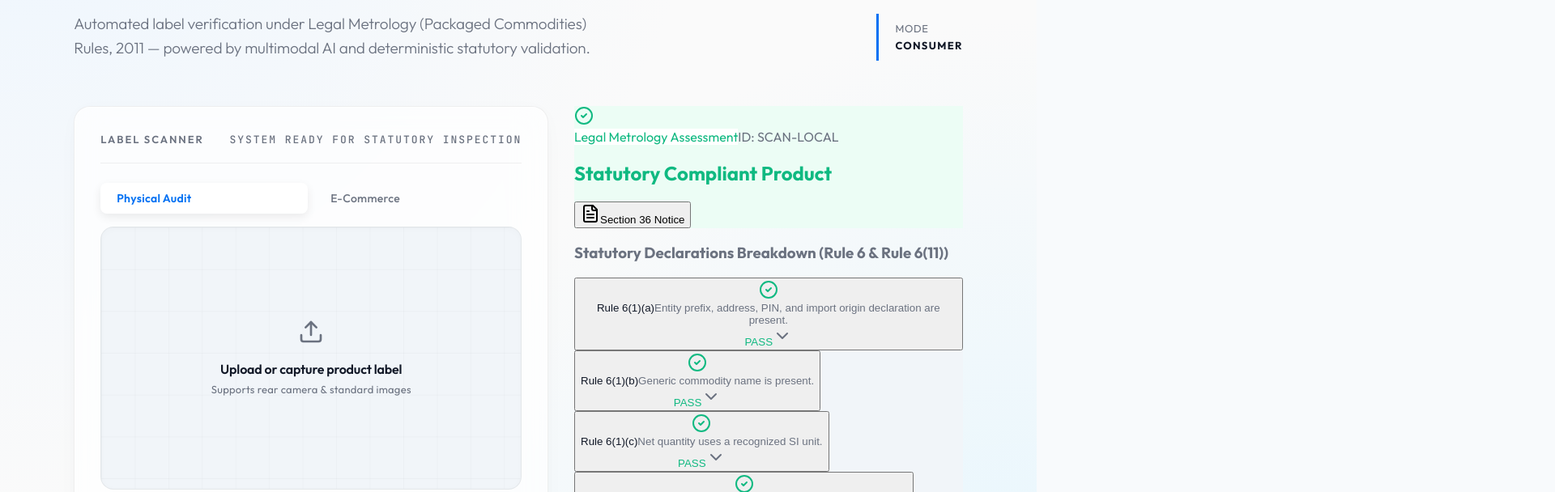
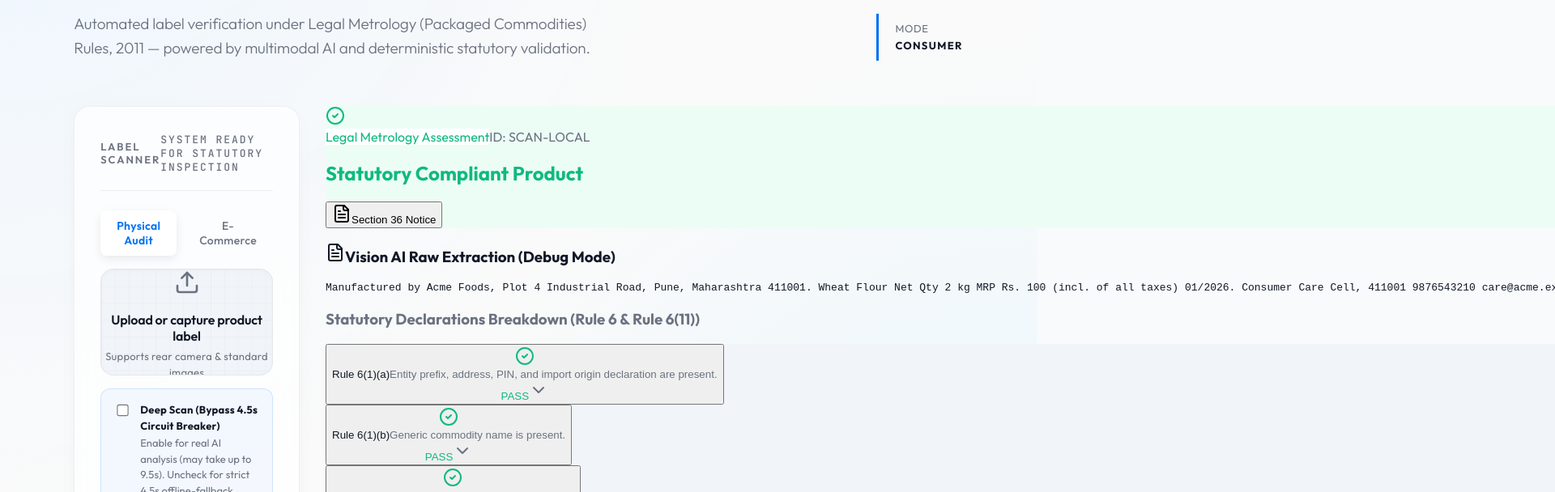
Before and after one commit to muzammil-labs/Legal-Metrology-Compliance-Scanner-, a React (Vite) app in the folder frontend/: page / in a window 1280 px wide. Shown: the part 408-1016 px from the top of the page at 81% size, 1920 px wide, since content can reach past the window. Built offline with nearby package versions, Linux system fonts and the light colour scheme.

Commit message:
feat(frontend): expose raw OCR extraction in compliance summary card for deep scan debugging

```diff
--- a/frontend/src/components/ComplianceSummaryCard.jsx
+++ b/frontend/src/components/ComplianceSummaryCard.jsx
@@ -34,7 +34,8 @@ export default function ComplianceSummaryCard({
     fssai_verification = null,
     pdp_font_evaluation = null,
     sha256_hash = '',
-    inspection_id = ''
+    inspection_id = '',
+    ocr_text = ''
   } = auditData;
 
   const isPass = overall_status === 'PASS';
@@ -290,6 +291,21 @@ export default function ComplianceSummaryCard({
         </div>
       )}
 
+      {/* 4.5 Raw OCR Dump for Transparency */}
+      {ocr_text && (
+        <div className="p-5 rounded-2xl bg-[rgba(17,24,39,0.03)] border border-[rgba(255,255,255,0.08)] shadow-sm animate-in delay-4">
+          <div className="flex items-center justify-between gap-4 mb-3">
+            <h3 className="font-semibold text-slate-800 text-sm flex items-center gap-2">
+              <FileText className="w-4 h-4 text-cyan-600" />
+              <span>Vision AI Raw Extraction (Debug Mode)</span>
+            </h3>
+          </div>
+          <div className="p-4 rounded-xl bg-slate-50 border border-slate-200 max-h-48 overflow-y-auto">
+            <pre className="text-[10px] text-slate-600 font-mono whitespace-pre-wrap">{ocr_text}</pre>
+          </div>
+        </div>
+      )}
+
       {/* 5. Statutory Clauses Breakdown Accordion List */}
       <div className="space-y-3 animate-in delay-4">
         <h3 className="text-xs font-bold uppercase tracking-wider text-slate-400 px-1">
```
Also changed, not shown: 2 other files (tests, documents, lock files or other folders).
